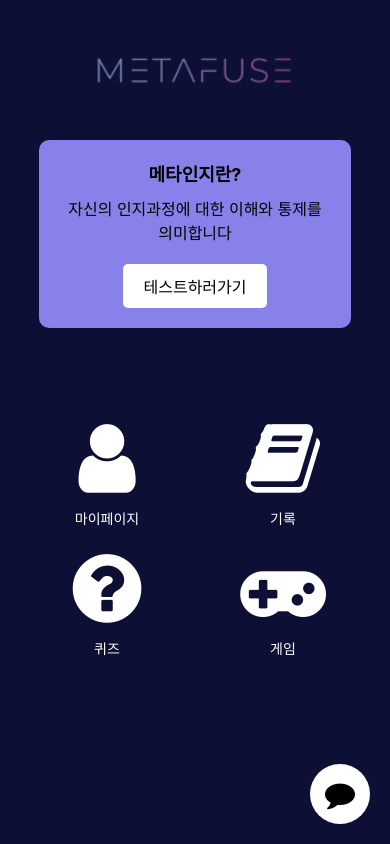
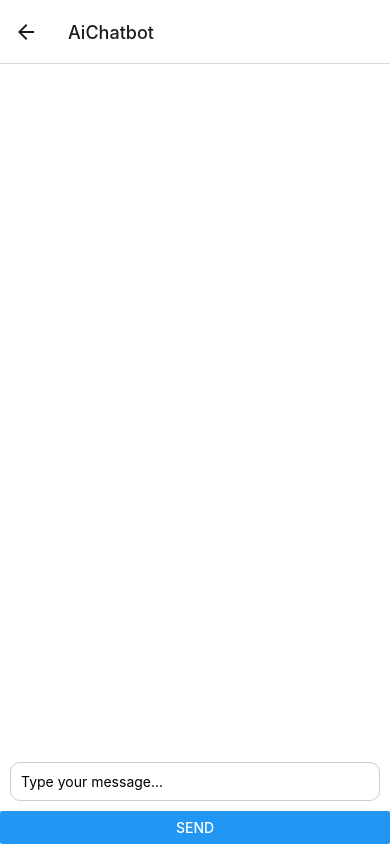
Before and after one commit to METAFUSE-AI/frontend, a React Native app: screen /AiChatbot in a window 390 px wide. Built offline with nearby package versions, Linux system fonts and the light colour scheme; what expo-auth-session would draw is missing.

Commit message:
aichatbotUI

```diff
--- a/App.js
+++ b/App.js
@@ -14,6 +14,7 @@ import RecordCreationPage from "./screen/RecordCreationPage";
 import QuizPage from "./screen/QuizPage";
 import GamePage from "./screen/GamePage";
 import RecordDetailPage from "./screen/RecordDetailPage";
+import AiChatbot from "./screen/AiChatbot";
 import { HeaderBackButton } from "@react-navigation/elements"; // 뒤로가기 버튼
 
 const Stack = createNativeStackNavigator();
@@ -76,6 +77,7 @@ export default function App() {
         />
         <Stack.Screen name="QuizPage" component={QuizPage} />
         <Stack.Screen name="GamePage" component={GamePage} />
+        <Stack.Screen name="AiChatbot" component={AiChatbot} />
       </Stack.Navigator>
     </NavigationContainer>
   );
--- /dev/null
+++ b/screen/AiChatbot.js
@@ -0,0 +1,88 @@
+import React, { useState } from 'react';
+import { SafeAreaView, TextInput, Button, Text, ScrollView, StyleSheet, View } from 'react-native';
+import axios from 'axios';
+
+const AiChatbot = () => {
+  const [messages, setMessages] = useState([]);
+  const [input, setInput] = useState('');
+
+  const sendMessage = async () => {
+    if (input.trim() === '') return;
+
+    // 사용자 입력을 메시지에 추가
+    const userMessage = { sender: 'user', text: input };
+    setMessages([...messages, userMessage]);
+
+    try {
+      const response = await axios.post('http://<YOUR_SERVER_IP>:5000/chat', {
+        message: input,
+      });
+
+      const botMessage = { sender: 'bot', text: response.data.reply };
+      setMessages([...messages, userMessage, botMessage]);
+
+    } catch (error) {
+      console.error("Error sending message: ", error);
+    }
+
+    setInput('');
+  };
+
+  return (
+    <SafeAreaView style={styles.container}>
+      <ScrollView style={styles.chatContainer}>
+        {messages.map((message, index) => (
+          <View
+            key={index}
+            style={message.sender === 'user' ? styles.userMessage : styles.botMessage}
+          >
+            <Text>{message.text}</Text>
+          </View>
+        ))}
+      </ScrollView>
+
+      <TextInput
+        style={styles.input}
+        placeholder="Type your message..."
+        value={input}
+        onChangeText={setInput}
+      />
+      <Button title="Send" onPress={sendMessage} />
+    </SafeAreaView>
+  );
+};
+
+const styles = StyleSheet.create({
+  container: {
+    flex: 1,
+    backgroundColor: '#fff',
+  },
+  chatContainer: {
+    flex: 1,
+    padding: 10,
+  },
+  userMessage: {
+    alignSelf: 'flex-end',
+    backgroundColor: '#DCF8C6',
+    borderRadius: 10,
+    padding: 10,
+    marginVertical: 5,
+  },
+  botMessage: {
+    alignSelf: 'flex-start',
+    backgroundColor: '#ECECEC',
+    borderRadius: 10,
+    padding: 10,
+    marginVertical: 5,
+  },
+  input: {
+    borderWidth: 1,
+    borderColor: '#ccc',
+    borderRadius: 10,
+    padding: 10,
+    marginHorizontal: 10,
+    marginBottom: 10,
+  },
+});
+
+export default AiChatbot;
--- a/screen/MainPage.js
+++ b/screen/MainPage.js
@@ -33,7 +33,7 @@ export default function MainPage({ navigation }) {
   };
 
   const handleChatbotPress = () => {
-    navigation.navigate("ChatbotPage");
+    navigation.navigate("AiChatbot");
   };
 
   const handleTestPress = () => {
```
